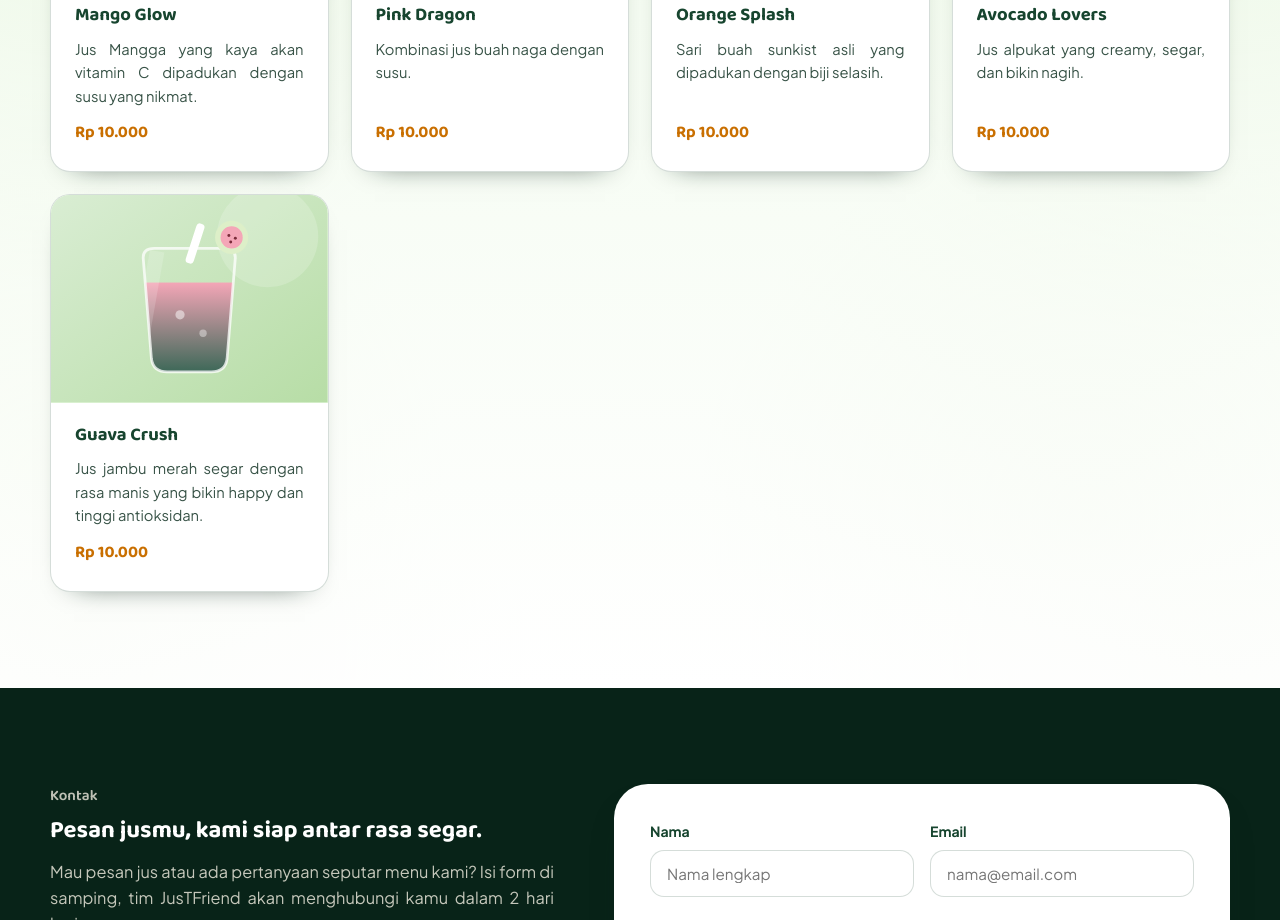
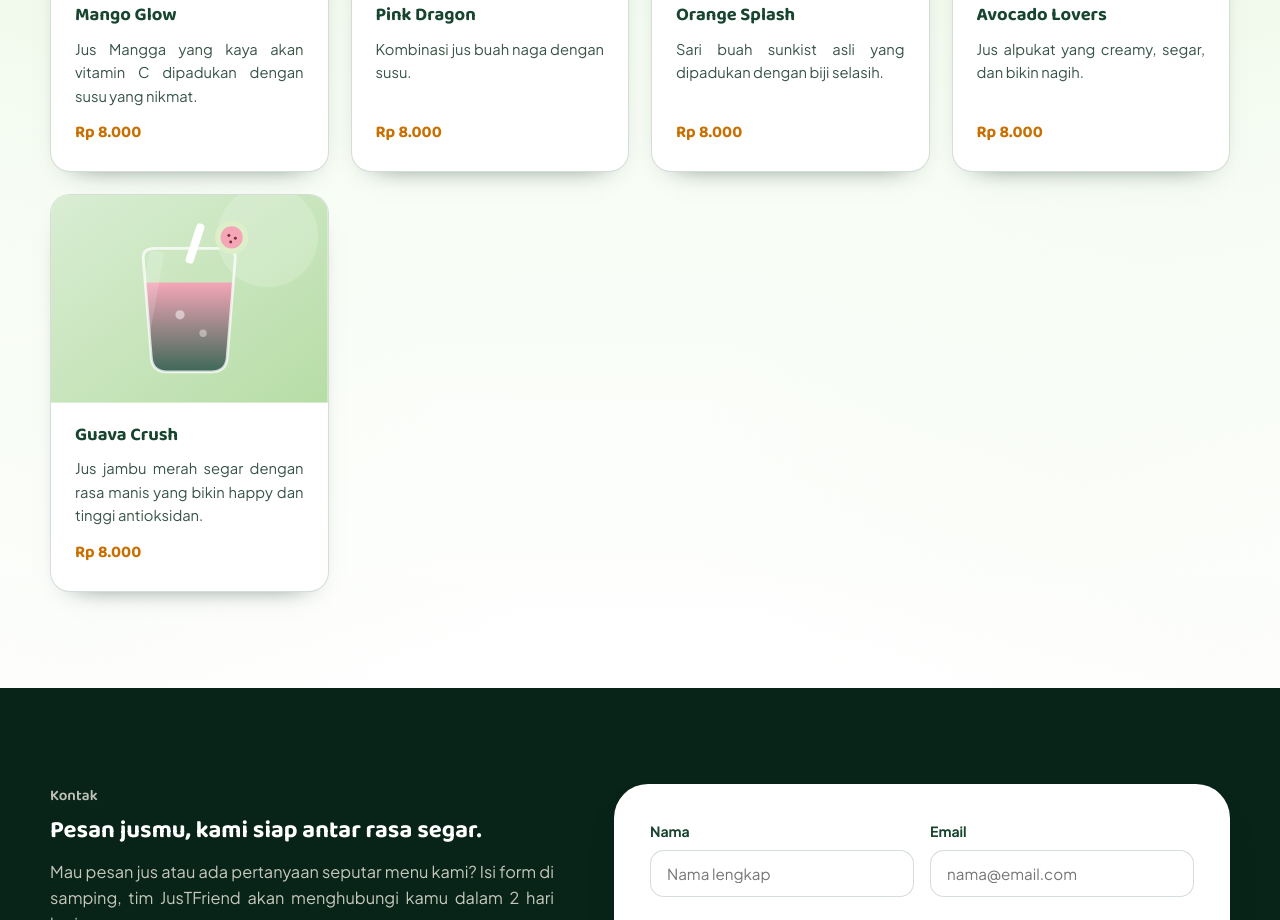
Before and after one commit to maliframadhan-hub/justfriend, a plain HTML site: page index.html in a window 1280 px wide. Shown: the part 1820-2740 px from the top of the page. Drawn offline with Linux system fonts and the light colour scheme.

Commit message:
Update index.html

```diff
--- a/index.html
+++ b/index.html
@@ -154,7 +154,7 @@
         <div class="produk-body">
           <h3>Mango Glow</h3>
           <p>Jus Mangga yang kaya akan vitamin C dipadukan dengan susu yang nikmat.</p>
-          <div class="produk-price">Rp 10.000</div>
+          <div class="produk-price">Rp 8.000</div>
         </div>
       </div>
       <div class="produk-card">
@@ -186,7 +186,7 @@
         <div class="produk-body">
           <h3>Pink Dragon</h3>
           <p>Kombinasi jus buah naga dengan susu.</p>
-          <div class="produk-price">Rp 10.000</div>
+          <div class="produk-price">Rp 8.000</div>
         </div>
       </div>
       <div class="produk-card">
@@ -217,7 +217,7 @@
         <div class="produk-body">
           <h3>Orange Splash</h3>
           <p>Sari buah sunkist asli yang dipadukan dengan biji selasih.</p>
-          <div class="produk-price">Rp 10.000</div>
+          <div class="produk-price">Rp 8.000</div>
         </div>
       </div>
       <div class="produk-card">
@@ -248,7 +248,7 @@
         <div class="produk-body">
           <h3>Avocado Lovers</h3>
           <p>Jus alpukat yang creamy, segar, dan bikin nagih.</p>
-          <div class="produk-price">Rp 10.000</div>
+          <div class="produk-price">Rp 8.000</div>
         </div>
       </div>
       <div class="produk-card">
@@ -280,7 +280,7 @@
         <div class="produk-body">
           <h3>Guava Crush</h3>
           <p>Jus jambu merah segar dengan rasa manis yang bikin happy dan tinggi antioksidan.</p>
-          <div class="produk-price">Rp 10.000</div>
+          <div class="produk-price">Rp 8.000</div>
         </div>
       </div>
     </div>
```
